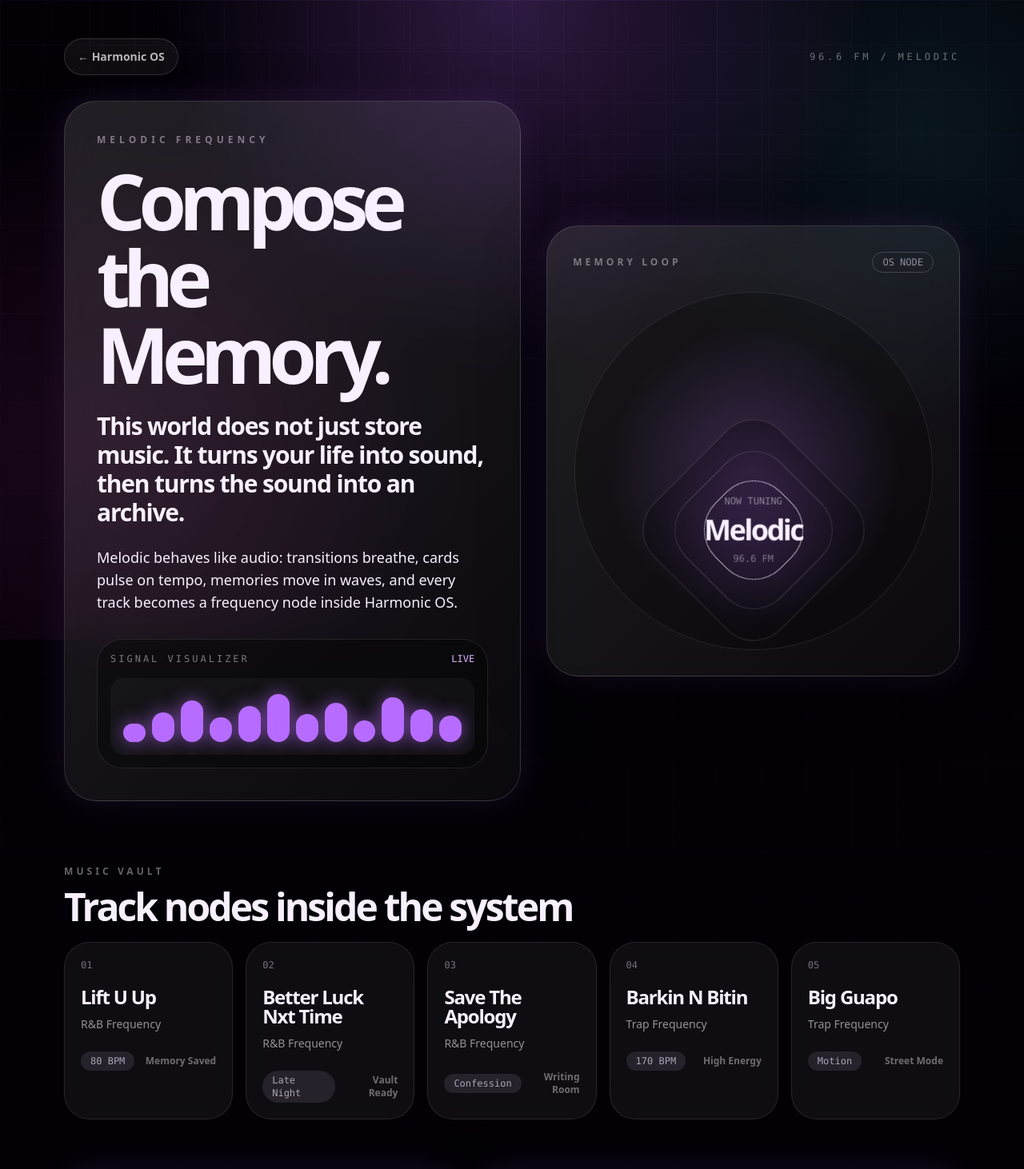
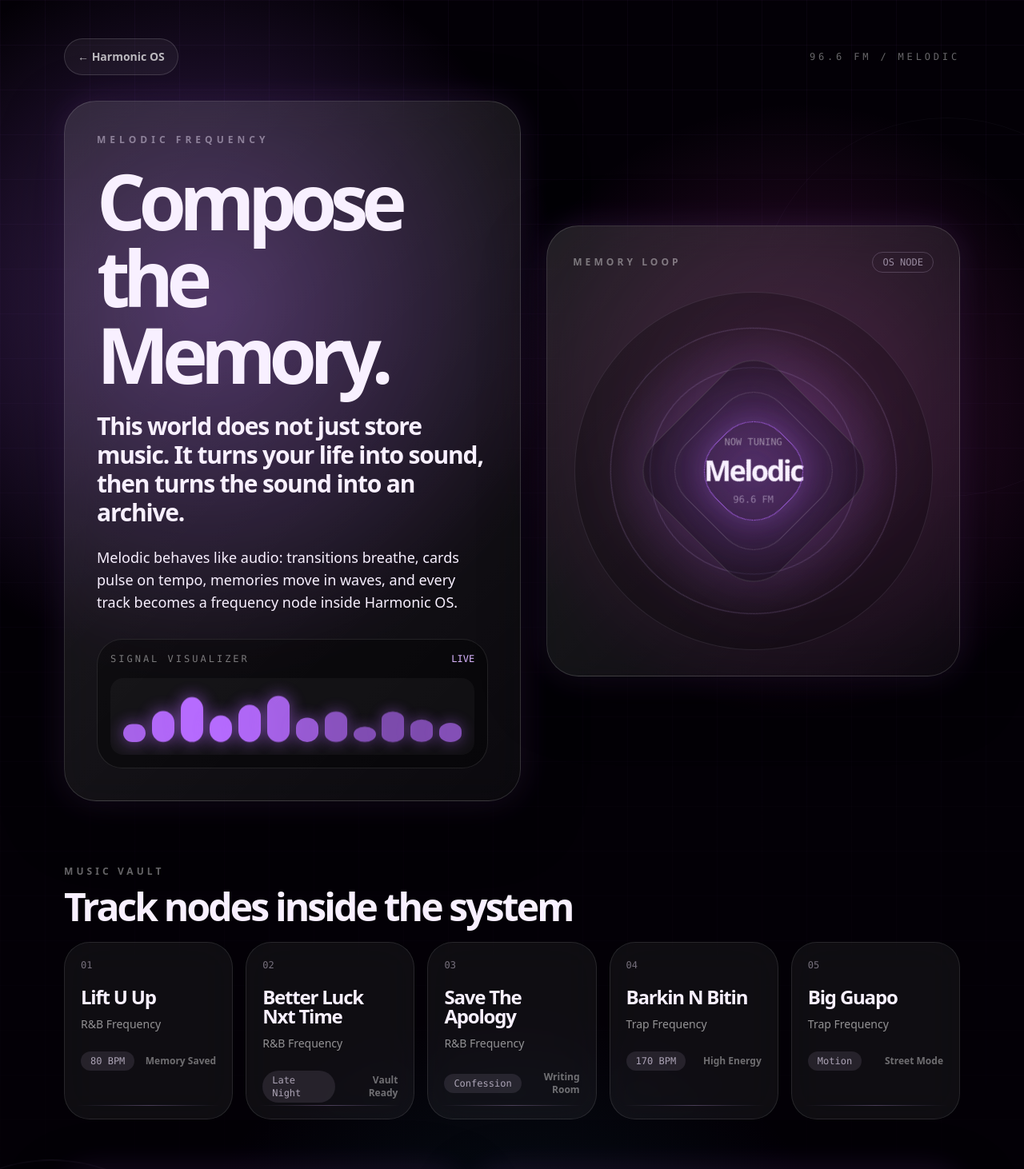
Before and after one commit to thatsmelodic/harmonic-os, a Next.js app: page /worlds/melodic in a window 1280 px wide. Shown: the top 1462 px of the page at 80% size. Built offline with nearby package versions, Linux system fonts and the light colour scheme.

Commit message:
Add Melodic world behavior styles

```diff
--- a/app/globals.css
+++ b/app/globals.css
@@ -139,10 +139,84 @@ a { color: inherit; text-decoration: none; }
 }
 .crystal-heart:after {
   inset: 24%;
-  border-color: var(--frequency-primary);
-  box-shadow: 0 0 34px var(--frequency-aura);
+  border-color: var(--frequency-primary, #b76cff);
+  box-shadow: 0 0 34px var(--frequency-aura, rgba(183,108,255,.28));
   opacity: .72;
 }
+
+.melodic-world {
+  --frequency-primary: #b76cff;
+  --frequency-aura: rgba(183,108,255,.30);
+  background: #030006;
+}
+.melodic-aurora {
+  background:
+    radial-gradient(circle at 20% 18%, rgba(183,108,255,.34), transparent 28rem),
+    radial-gradient(circle at 78% 24%, rgba(255,79,216,.22), transparent 24rem),
+    radial-gradient(circle at 50% 80%, rgba(54,178,203,.12), transparent 28rem),
+    #030006;
+}
+.melodic-ripple {
+  position: absolute;
+  z-index: -10;
+  border: 1px solid rgba(216,180,254,.18);
+  border-radius: 999px;
+  pointer-events: none;
+  animation: melodicRipple 7s ease-in-out infinite;
+}
+.melodic-ripple-one {
+  width: 32rem;
+  height: 32rem;
+  top: 8rem;
+  right: -10rem;
+}
+.melodic-ripple-two {
+  width: 24rem;
+  height: 24rem;
+  bottom: 18rem;
+  left: -8rem;
+  animation-delay: 1.8s;
+}
+.melodic-bar {
+  min-width: .45rem;
+  transform-origin: bottom;
+  animation: melodicBar 1.25s ease-in-out infinite;
+}
+.melodic-track-card {
+  position: relative;
+  overflow: hidden;
+  transition: transform .35s ease, border-color .35s ease, background .35s ease;
+}
+.melodic-track-card:before {
+  content: '';
+  position: absolute;
+  inset: auto 1rem 1rem;
+  height: 1px;
+  background: linear-gradient(90deg, transparent, rgba(216,180,254,.65), transparent);
+  opacity: .45;
+}
+.melodic-track-card:hover {
+  transform: translateY(-8px) scale(1.015);
+  border-color: rgba(216,180,254,.34);
+  background: rgba(183,108,255,.10);
+}
+.melodic-orbit {
+  position: absolute;
+  border-radius: 999px;
+  border: 1px solid rgba(216,180,254,.20);
+  pointer-events: none;
+}
+.melodic-orbit-a {
+  width: 78%;
+  height: 78%;
+  animation: melodicOrbit 16s linear infinite;
+}
+.melodic-orbit-b {
+  width: 56%;
+  height: 56%;
+  animation: melodicOrbit 11s linear infinite reverse;
+}
+
 @keyframes pulseOrb {
   0%,100% { transform: scale(.96); opacity: .72; }
   50% { transform: scale(1.04); opacity: 1; }
@@ -161,8 +235,21 @@ a { color: inherit; text-decoration: none; }
   to { opacity: 1; transform: translateY(0); filter: blur(0); }
 }
 @keyframes crystalBreath {
-  0%, 100% { filter: drop-shadow(0 0 22px var(--frequency-aura)); }
-  50% { filter: drop-shadow(0 0 54px var(--frequency-aura)); }
+  0%, 100% { filter: drop-shadow(0 0 22px var(--frequency-aura, rgba(183,108,255,.28))); }
+  50% { filter: drop-shadow(0 0 54px var(--frequency-aura, rgba(183,108,255,.28))); }
+}
+@keyframes melodicRipple {
+  0%, 100% { transform: scale(.88); opacity: .18; }
+  50% { transform: scale(1.08); opacity: .46; }
+}
+@keyframes melodicBar {
+  0%, 100% { transform: scaleY(.68); opacity: .65; }
+  50% { transform: scaleY(1.08); opacity: 1; }
+}
+@keyframes melodicOrbit {
+  from { transform: rotate(0deg) scale(1); }
+  50% { transform: rotate(180deg) scale(1.04); }
+  to { transform: rotate(360deg) scale(1); }
 }
 
 @media (prefers-reduced-motion: reduce) {
```
